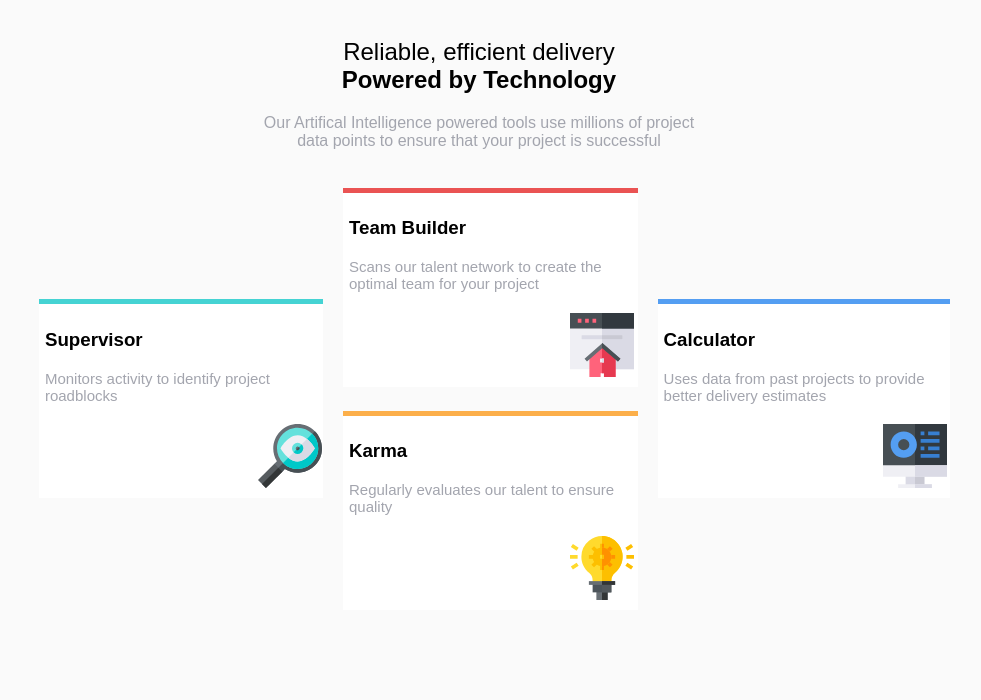
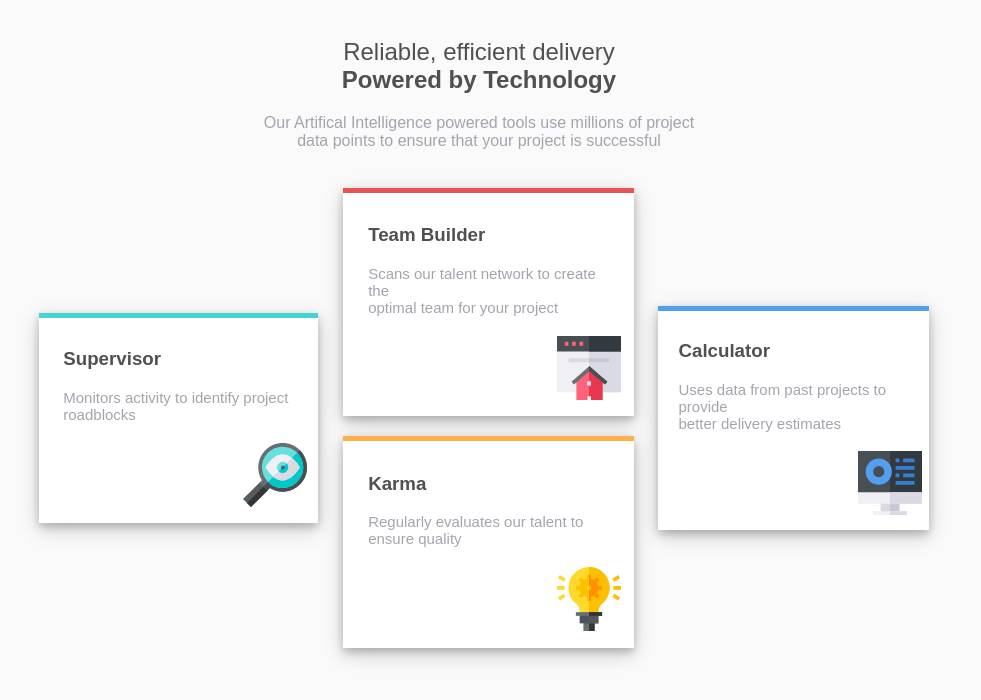
Before and after one commit to Af-fayyaz/fourcard, a plain HTML site: page index.html in a window 1280 px wide. Shown: the whole page, without its empty margins (161-1142 px from the left). Drawn offline with Linux system fonts and the light colour scheme.

Commit message:
Update styles.css
added the box shadow effect and padding in the box

```diff
--- a/styles.css
+++ b/styles.css
@@ -4,6 +4,7 @@ body{
     font-family: 'Poppins', sans-serif;
     background-color: grey;
     background-color:  hsl(0, 0%, 98%);
+    color: 	#505050;
 
 }
 
@@ -44,6 +45,8 @@ h3{
  border-color: red;
  background-color: white;
  display: inline-block;
+ padding: 3% 8%;
+ box-shadow: 0 4px 8px 0 rgba(0, 0, 0, 0.2), 0 6px 20px 0 rgba(0, 0, 0, 0.19);
 }
 
 .box p{
@@ -98,7 +101,7 @@ table{
 
 td{
   padding: 0;
-  padding-right: 2%;
+  padding-right: 7%;
 }
 
 .center {
```
